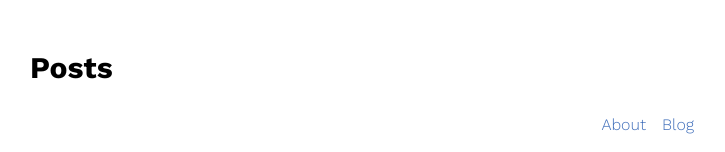
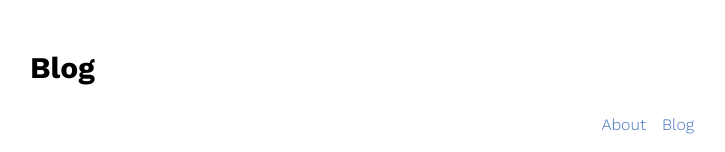
Before and after one commit to lycb/site, a Next.js app: page /posts in a window 1280 px wide. Shown: the top 152 px of the page, without its empty margins (270-995 px from the left). Built offline with nearby package versions, Linux system fonts and the light colour scheme.

Commit message:
add title to pages

```diff
--- a/pages/index.js
+++ b/pages/index.js
@@ -3,12 +3,17 @@ import ReactMarkdown from 'react-markdown';
 import matter from 'gray-matter';
 import Link from "next/link";
 import Image from 'next/image';
+import Head from 'next/head';
 
 function Home({ content, data }) {
 	const frontmatter = data;
 
 	return (
 		<>
+			<Head>
+		        <title>Jenny Ly</title>
+		        <meta name="viewport" content="initial-scale=1.0, width=device-width" />
+	      	</Head>
 			<p className="pages-title">Jenny Ly</p>
 			<div className="nav">
 				<Link href="/" className="nav-link">
--- a/pages/posts.js
+++ b/pages/posts.js
@@ -1,6 +1,7 @@
 import React from 'react';
 import matter from "gray-matter";
 import Link from "next/link";
+import Head from 'next/head';
 
 function Blog({ data, title, description }) {
 	const RealData = data.map((blog) => matter(blog));
@@ -10,7 +11,11 @@ function Blog({ data, title, description }) {
 
 	return (
 		<>
-			<p className="pages-title">Posts</p>
+			<Head>
+		        <title>Blog</title>
+		        <meta name="viewport" content="initial-scale=1.0, width=device-width" />
+	      	</Head>
+			<p className="pages-title">Blog</p>
 			<div className="nav">
 				<Link href="/" className="nav-link">
 					<a className="nav-link">About</a>
```
Also changed, not shown: pages/posts/[slug].js (+6 -1 lines).
